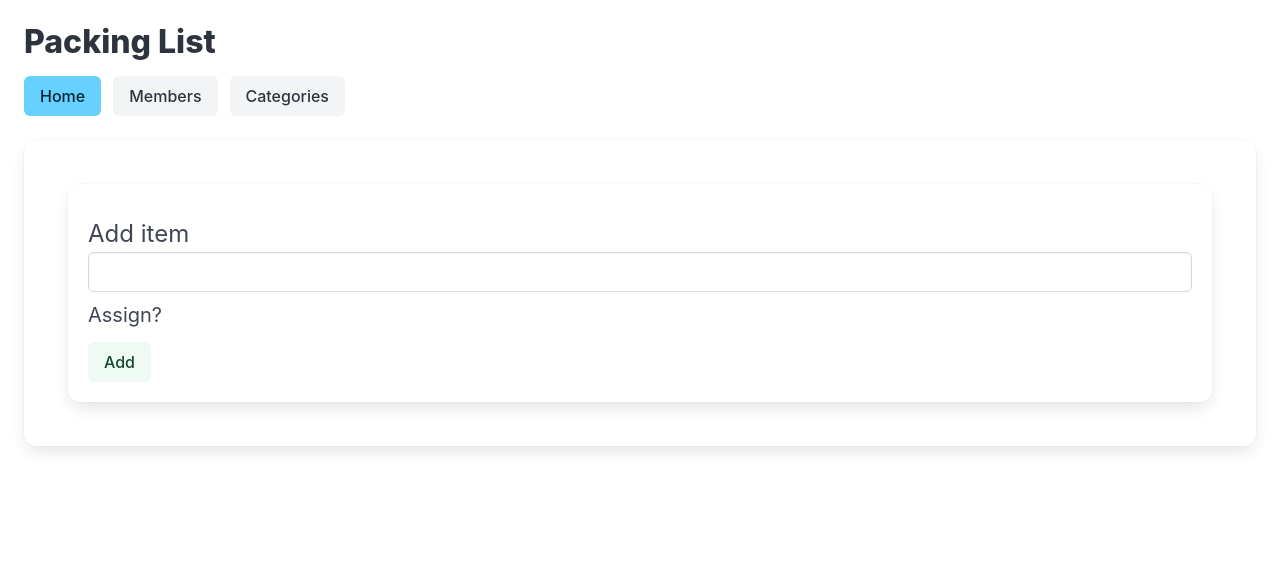
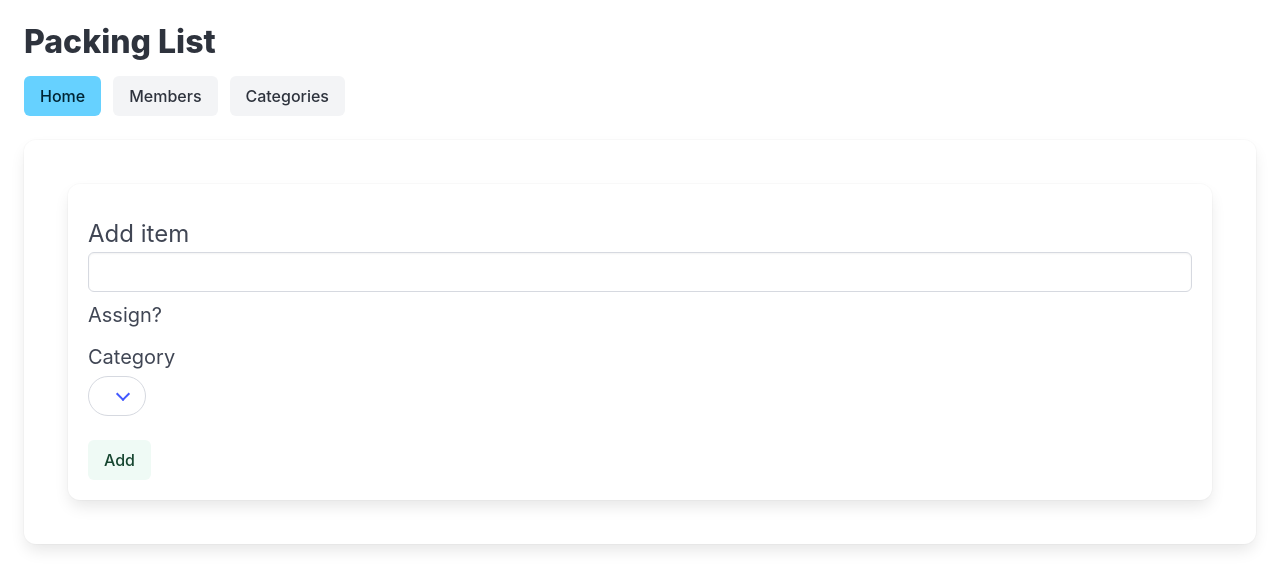
Before and after one commit to punxaphil/packing-list, a React (Vite) app: page / in a window 1280 px wide. Shown: the top 588 px of the page. Built offline with nearby package versions, Linux system fonts and the light colour scheme.

Commit message:
Add select for categories

```diff
--- a/src/components/packing-list/AddOrEditItem.tsx
+++ b/src/components/packing-list/AddOrEditItem.tsx
@@ -1,9 +1,14 @@
-import { useItemsDispatch, useMembers } from '../../services/contexts.ts';
+import {
+  useCategories,
+  useItemsDispatch,
+  useMembers,
+} from '../../services/contexts.ts';
 import React, { useState } from 'react';
 import { ActionType } from '../../types/Action.tsx';
 import { Item } from '../../types/Item.tsx';
 import { memberIds } from '../../services/utils.ts';
 import { MemberSelection } from './MemberSelection.tsx';
+import Select from '../shared/Select.tsx';
 
 export function AddOrEditItem({
   item,
@@ -19,6 +24,7 @@ export function AddOrEditItem({
     memberIds(item) ?? []
   );
   const saveAction = item ? handleUpdateItem : handleAdd;
+  const categories = useCategories();
 
   function handleAdd() {
     setName('');
@@ -84,6 +90,16 @@ export function AddOrEditItem({
           ))}
         </div>
       </div>
+      <div className="mb-5">
+        <div className="mt-2 mb-1 is-size-5">Category</div>
+        <Select
+          onChange={handleOnChange}
+          options={categories.map((category) => ({
+            value: category.id,
+            text: category.name,
+          }))}
+        />
+      </div>
       <button onClick={saveAction} className="button is-light is-success">
         {item ? 'Update' : 'Add'}
       </button>
--- /dev/null
+++ b/src/components/shared/Select.tsx
@@ -0,0 +1,17 @@
+import { Option } from '../../types/Option';
+
+const Select = ({ options }: { options: Option[] }) => {
+  return (
+    <div className="select is-rounded">
+      <select>
+        {options.map((option, index) => (
+          <option key={index} value={option.value}>
+            {option.text}
+          </option>
+        ))}
+      </select>
+    </div>
+  );
+};
+
+export default Select;
--- /dev/null
+++ b/src/types/Option.tsx
@@ -0,0 +1,4 @@
+export interface Option {
+  value: number;
+  text: string;
+}
```
